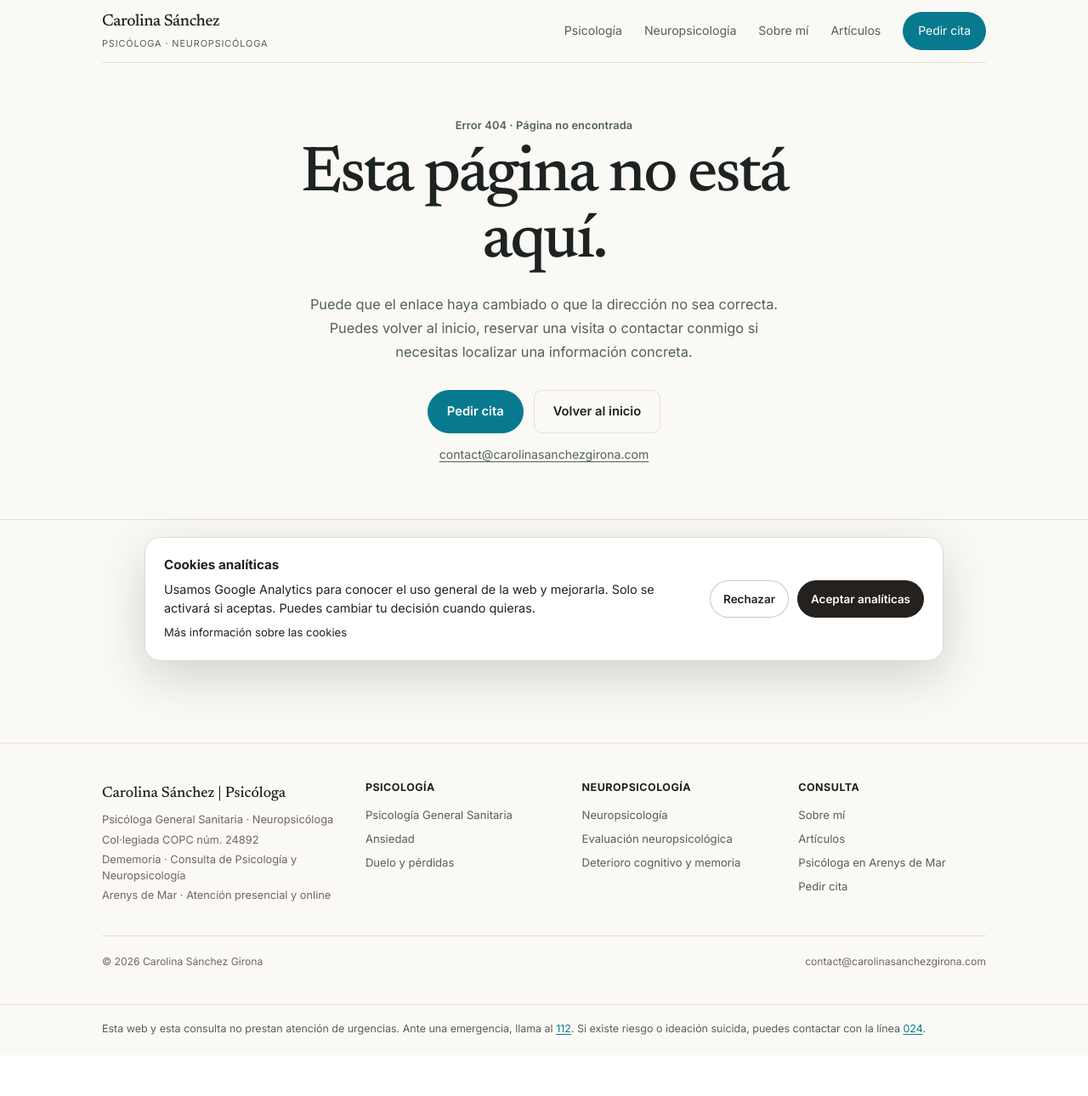
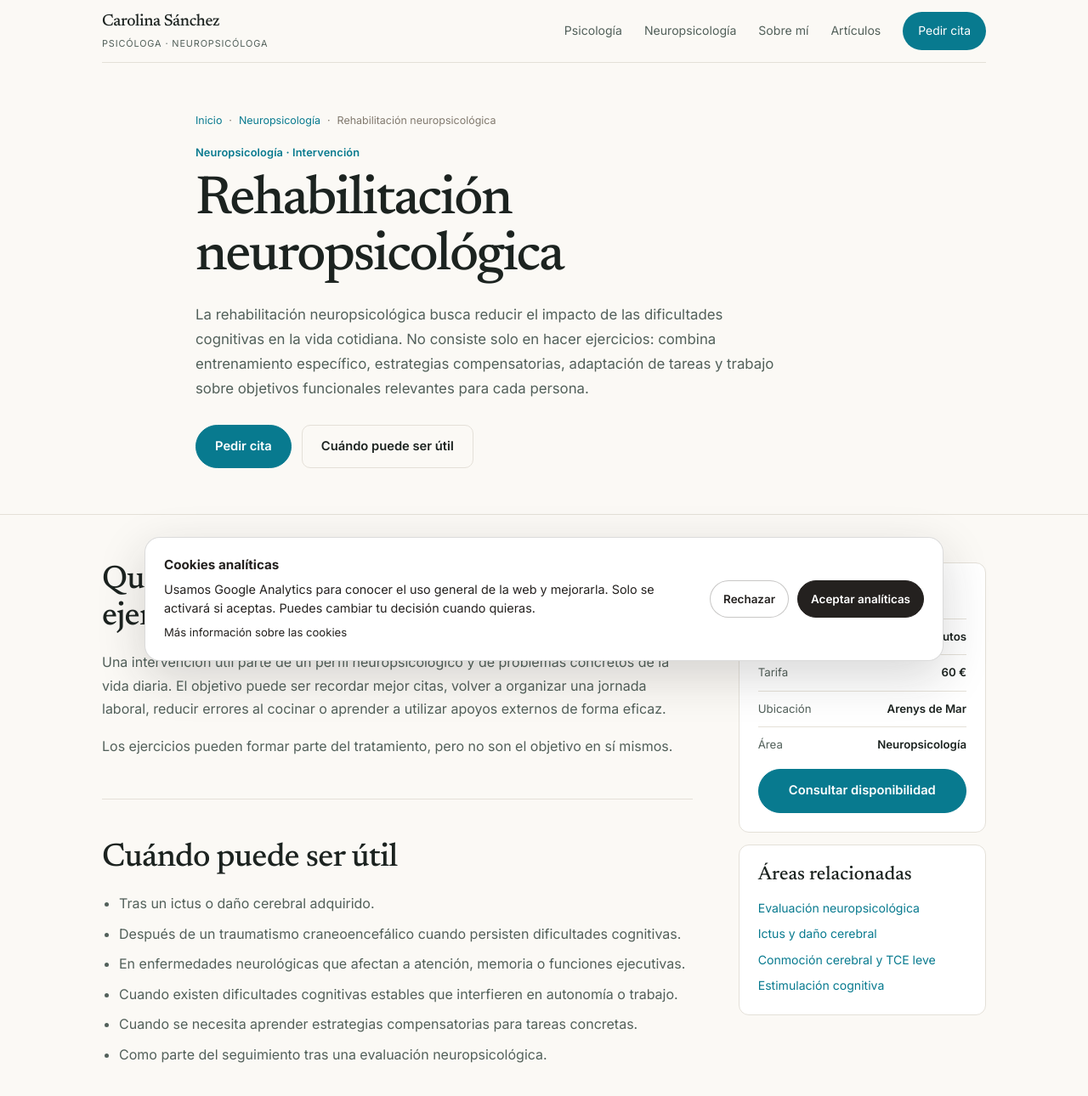
Before and after one commit to carolinasanchezgirona/Portfolio-Carolina, a Next.js app: page /rehabilitacion-neuropsicologica in a window 1280 px wide. Before the commit this address had no page. Shown: the top 1290 px of the page at 85% size. Before the commit the page ends 1242 px from the top, so only its background shows below. Built offline with nearby package versions, Linux system fonts and the light colour scheme.

Commit message:
SEO: add neuropsychological rehabilitation page

```diff
--- /dev/null
+++ b/app/rehabilitacion-neuropsicologica/page.tsx
@@ -0,0 +1,58 @@
+import type { Metadata } from "next";
+import "../seo-pages.css";
+
+export const metadata: Metadata = {
+  title: "Rehabilitación neuropsicológica | Neuropsicóloga en Arenys de Mar",
+  description: "Rehabilitación neuropsicológica en adultos tras ictus, TCE u otras condiciones neurológicas: atención, memoria, funciones ejecutivas, estrategias compensatorias y autonomía.",
+  alternates: { canonical: "/rehabilitacion-neuropsicologica/" },
+  openGraph: {
+    title: "Rehabilitación neuropsicológica | Carolina Sánchez Girona",
+    description: "Intervención neuropsicológica orientada a objetivos funcionales, estrategias compensatorias y recuperación de autonomía.",
+    url: "https://carolinasanchezgirona.com/rehabilitacion-neuropsicologica/",
+  },
+};
+
+const serviceSchema = {
+  "@context": "https://schema.org",
+  "@type": "Service",
+  name: "Rehabilitación neuropsicológica en adultos",
+  provider: { "@type": "Person", name: "Carolina Sánchez Girona", jobTitle: "Neuropsicóloga y Psicóloga General Sanitaria", url: "https://carolinasanchezgirona.com" },
+  areaServed: ["Arenys de Mar", "Maresme", "Barcelona", "España"],
+  serviceType: "Rehabilitación neuropsicológica",
+  url: "https://carolinasanchezgirona.com/rehabilitacion-neuropsicologica/",
+};
+
+export default function NeurorehabilitationPage() {
+  return (
+    <main className="editorial-site">
+      <header className="site-header">
+        <a className="brand" href="/" aria-label="Carolina Sánchez, inicio"><span className="brand-name">Carolina Sánchez</span><span className="brand-sub">Psicóloga · Neuropsicóloga</span></a>
+        <nav className="nav" aria-label="Navegación principal"><a href="/neuropsicologia/">Neuropsicología</a><a href="/evaluacion-neuropsicologica/">Evaluación</a><a className="nav-cta" href="/cita/">Pedir cita</a></nav>
+      </header>
+      <section className="seo-hero"><div className="editorial-wrap seo-hero-inner">
+        <p className="seo-breadcrumbs"><a href="/">Inicio</a><span>·</span><a href="/neuropsicologia/">Neuropsicología</a><span>·</span><span>Rehabilitación neuropsicológica</span></p>
+        <p className="editorial-eyebrow">Neuropsicología · Intervención</p>
+        <h1>Rehabilitación neuropsicológica</h1>
+        <p className="seo-lead">La rehabilitación neuropsicológica busca reducir el impacto de las dificultades cognitivas en la vida cotidiana. No consiste solo en hacer ejercicios: combina entrenamiento específico, estrategias compensatorias, adaptación de tareas y trabajo sobre objetivos funcionales relevantes para cada persona.</p>
+        <div className="seo-actions"><a className="editorial-btn editorial-btn-primary" href="/cita/">Pedir cita</a><a className="editorial-btn editorial-btn-secondary" href="#cuando-puede-ser-util">Cuándo puede ser útil</a></div>
+      </div></section>
+      <div className="editorial-wrap seo-layout">
+        <article className="seo-copy">
+          <section><h2>Qué diferencia la rehabilitación de hacer ejercicios cognitivos</h2><p>Una intervención útil parte de un perfil neuropsicológico y de problemas concretos de la vida diaria. El objetivo puede ser recordar mejor citas, volver a organizar una jornada laboral, reducir errores al cocinar o aprender a utilizar apoyos externos de forma eficaz.</p><p>Los ejercicios pueden formar parte del tratamiento, pero no son el objetivo en sí mismos.</p></section>
+          <section id="cuando-puede-ser-util"><h2>Cuándo puede ser útil</h2><ul><li>Tras un ictus o daño cerebral adquirido.</li><li>Después de un traumatismo craneoencefálico cuando persisten dificultades cognitivas.</li><li>En enfermedades neurológicas que afectan a atención, memoria o funciones ejecutivas.</li><li>Cuando existen dificultades cognitivas estables que interfieren en autonomía o trabajo.</li><li>Cuando se necesita aprender estrategias compensatorias para tareas concretas.</li><li>Como parte del seguimiento tras una evaluación neuropsicológica.</li></ul></section>
+          <section><h2>Qué áreas pueden trabajarse</h2><p>Según el perfil, la intervención puede centrarse en atención, memoria, velocidad de procesamiento, lenguaje, funciones ejecutivas, planificación y organización.</p><p>También puede incluir estrategias para manejar fatiga cognitiva, estructurar rutinas, utilizar agendas o recordatorios y adaptar el entorno para reducir errores.</p></section>
+          <section><h2>Restaurar, compensar y adaptar</h2><p>La rehabilitación puede combinar tres enfoques. En algunos casos se entrenan directamente determinadas funciones. En otros se compensa una dificultad con ayudas externas o estrategias alternativas. Y cuando una tarea sigue siendo demasiado exigente, se adapta para hacerla más segura o manejable.</p><p>La combinación depende del tipo de lesión, la evolución y las necesidades funcionales de la persona.</p></section>
+          <section><h2>Relación con la evaluación neuropsicológica</h2><p>La <a href="/evaluacion-neuropsicologica/">evaluación neuropsicológica</a> ayuda a definir qué capacidades están alteradas y cuáles se conservan. Esa información permite seleccionar objetivos realistas y medir si las estrategias están teniendo utilidad fuera de la consulta.</p><p>En personas con <a href="/ictus-y-dano-cerebral-adquirido/">ictus o daño cerebral adquirido</a> o <a href="/conmocion-cerebral-y-tce-leve/">TCE leve</a>, la intervención debe coordinarse con el seguimiento médico y rehabilitador cuando sea necesario.</p></section>
+          <section><h2>Rehabilitación y estimulación cognitiva</h2><p>La <a href="/estimulacion-cognitiva/">estimulación cognitiva</a> puede utilizarse en distintos contextos, especialmente cuando el objetivo es mantener o activar funciones cognitivas. La rehabilitación neuropsicológica suele plantearse de forma más individualizada y funcional, con objetivos ligados a dificultades concretas.</p><div className="seo-callout"><strong>Mejorar una puntuación no basta si la vida diaria sigue igual.</strong><span>La intervención neuropsicológica tiene sentido cuando ayuda a recuperar, compensar o adaptar actividades reales.</span></div></section>
+        </article>
+        <aside className="seo-sidebar" aria-label="Información práctica">
+          <div className="seo-card"><h2>Primera visita</h2><ul className="seo-facts"><li><span>Duración</span><strong>60 minutos</strong></li><li><span>Tarifa</span><strong>60 €</strong></li><li><span>Ubicación</span><strong>Arenys de Mar</strong></li><li><span>Área</span><strong>Neuropsicología</strong></li></ul><a className="editorial-btn editorial-btn-primary" href="/cita/">Consultar disponibilidad</a></div>
+          <div className="seo-card"><h3>Áreas relacionadas</h3><div className="seo-related"><a href="/evaluacion-neuropsicologica/">Evaluación neuropsicológica</a><a href="/ictus-y-dano-cerebral-adquirido/">Ictus y daño cerebral</a><a href="/conmocion-cerebral-y-tce-leve/">Conmoción cerebral y TCE leve</a><a href="/estimulacion-cognitiva/">Estimulación cognitiva</a></div></div>
+        </aside>
+      </div>
+      <section className="editorial-section seo-authority"><div className="editorial-wrap seo-authority-grid"><div><p className="editorial-section-eyebrow">Profesional responsable</p><h2>Carolina Sánchez Girona</h2><p className="editorial-role">Psicóloga General Sanitaria · Neuropsicóloga</p></div><div className="seo-authority-copy"><p>Trabajo en evaluación e intervención neuropsicológica con personas adultas, priorizando objetivos funcionales, estrategias compensatorias y adaptación a las demandas de la vida cotidiana.</p><div className="seo-authority-links"><a href="/sobre-mi/">Conocer mi trayectoria profesional →</a><a href="/neuropsicologia/">Ver Neuropsicología →</a></div></div></div></section>
+      <footer className="editorial-footer"><div className="editorial-wrap editorial-footer-inner"><div><p className="editorial-footer-brand">Carolina Sánchez | Psicóloga</p><p>Dememoria · Consulta de Psicología y Neuropsicología</p></div><div><p>Arenys de Mar · Atención online</p><p>© 2026 Carolina Sánchez Girona</p></div></div></footer>
+      <script type="application/ld+json" dangerouslySetInnerHTML={{ __html: JSON.stringify(serviceSchema) }} />
+    </main>
+  );
+}
```
